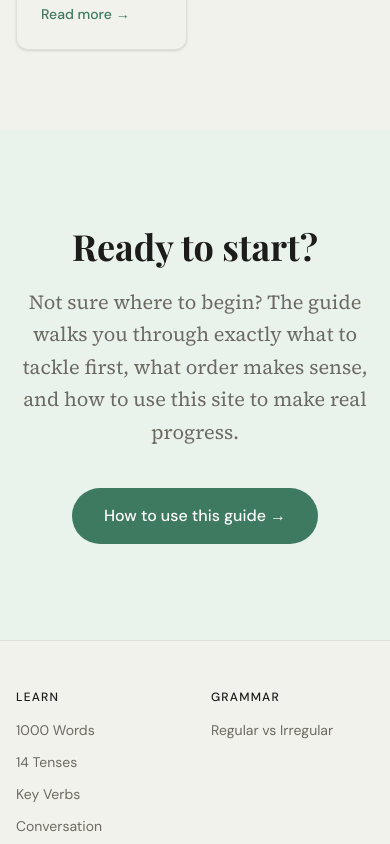
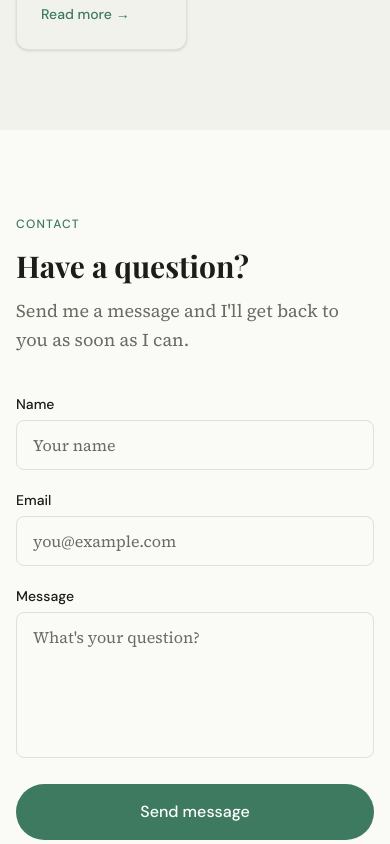
Before and after one commit to johnobriendev/teach-yourself-spanish, a Next.js app: page / in a window 390 px wide. Shown: the part 4400-5244 px from the top of the page. Built offline with nearby package versions, Linux system fonts and the light colour scheme.

Commit message:
feat: add contact form to landing

```diff
--- /dev/null
+++ b/app/actions/contact.ts
@@ -0,0 +1,40 @@
+"use server";
+
+import nodemailer from "nodemailer";
+
+export type ContactState = {
+  status: "idle" | "success" | "error";
+  message: string;
+};
+
+export async function sendContactEmail(
+  _prev: ContactState,
+  formData: FormData
+): Promise<ContactState> {
+  const name = (formData.get("name") as string)?.trim();
+  const email = (formData.get("email") as string)?.trim();
+  const message = (formData.get("message") as string)?.trim();
+
+  if (!name || !email || !message) {
+    return { status: "error", message: "All fields are required." };
+  }
+
+  const transporter = nodemailer.createTransport({
+    service: "gmail",
+    auth: {
+      user: process.env.GMAIL_USER,
+      pass: process.env.GMAIL_APP_PASSWORD,
+    },
+  });
+
+  await transporter.sendMail({
+    from: `"Teach Yourself Spanish" <${process.env.GMAIL_USER}>`,
+    to: process.env.GMAIL_USER,
+    replyTo: email,
+    subject: `Question from ${name}`,
+    text: `Name: ${name}\nEmail: ${email}\n\n${message}`,
+    html: `<p><strong>Name:</strong> ${name}</p><p><strong>Email:</strong> ${email}</p><p>${message.replace(/\n/g, "<br>")}</p>`,
+  });
+
+  return { status: "success", message: "Message sent! I'll be in touch soon." };
+}
--- a/app/page.tsx
+++ b/app/page.tsx
@@ -4,6 +4,7 @@ import johnImage from "@/public/john3.png";
 import Button from "@/components/Button";
 import CalloutBox from "@/components/CalloutBox";
 import TopicCard from "@/components/TopicCard";
+import ContactForm from "@/components/ContactForm";
 
 export const metadata: Metadata = {
   title: "Teach Yourself Spanish — Learn Spanish the right way",
@@ -198,7 +199,25 @@ export default function HomePage() {
         </div>
       </section>
 
-      {/* ── Section 5: Final CTA ─────────────────────────────────────────── */}
+      {/* ── Section 5: Contact ──────────────────────────────────────────── */}
+      <section id="contact" className="py-20 lg:py-32 bg-canvas">
+        <div className="max-w-2xl mx-auto px-4 sm:px-6">
+          <div className="mb-10">
+            <span className="inline-block font-ui text-xs font-medium text-accent uppercase tracking-widest mb-4">
+              Contact
+            </span>
+            <h2 className="font-display text-3xl lg:text-4xl font-bold text-text mb-3">
+              Have a question?
+            </h2>
+            <p className="font-body text-lg text-muted leading-relaxed">
+              Send me a message and I'll get back to you as soon as I can.
+            </p>
+          </div>
+          <ContactForm />
+        </div>
+      </section>
+
+      {/* ── Section 6: Final CTA ─────────────────────────────────────────── */}
       <section className="py-24 lg:py-40 bg-accent-light">
         <div className="max-w-2xl mx-auto px-4 sm:px-6 text-center">
           <h2 className="font-display text-4xl lg:text-5xl font-bold text-text mb-5">
--- /dev/null
+++ b/components/ContactForm.tsx
@@ -0,0 +1,82 @@
+"use client";
+
+import { useActionState } from "react";
+import { sendContactEmail, type ContactState } from "@/app/actions/contact";
+import Button from "@/components/Button";
+
+const initialState: ContactState = { status: "idle", message: "" };
+
+const inputClasses =
+  "w-full rounded-lg border border-border bg-canvas px-4 py-3 font-body text-text placeholder:text-muted focus:outline-none focus:ring-2 focus:ring-accent focus:border-transparent transition";
+
+export default function ContactForm() {
+  const [state, formAction, pending] = useActionState(
+    sendContactEmail,
+    initialState
+  );
+
+  if (state.status === "success") {
+    return (
+      <p className="font-body text-lg text-accent text-center py-8">
+        {state.message}
+      </p>
+    );
+  }
+
+  return (
+    <form action={formAction} className="space-y-5">
+      <div className="grid sm:grid-cols-2 gap-5">
+        <div>
+          <label htmlFor="name" className="block font-ui text-sm font-medium text-text mb-1.5">
+            Name
+          </label>
+          <input
+            id="name"
+            name="name"
+            type="text"
+            required
+            placeholder="Your name"
+            className={inputClasses}
+          />
+        </div>
+        <div>
+          <label htmlFor="email" className="block font-ui text-sm font-medium text-text mb-1.5">
+            Email
+          </label>
+          <input
+            id="email"
+            name="email"
+            type="email"
+            required
+            placeholder="you@example.com"
+            className={inputClasses}
+          />
+        </div>
+      </div>
+
+      <div>
+        <label htmlFor="message" className="block font-ui text-sm font-medium text-text mb-1.5">
+          Message
+        </label>
+        <textarea
+          id="message"
+          name="message"
+          required
+          rows={5}
+          placeholder="What's your question?"
+          className={`${inputClasses} resize-none`}
+        />
+      </div>
+
+      {state.status === "error" && (
+        <p className="font-body text-sm text-red-600" role="alert">
+          {state.message}
+        </p>
+      )}
+
+      <Button type="submit" disabled={pending} size="lg" className="w-full sm:w-auto">
+        {pending ? "Sending…" : "Send message"}
+      </Button>
+    </form>
+  );
+}
--- a/components/Nav.tsx
+++ b/components/Nav.tsx
@@ -136,6 +136,8 @@ export default function Nav() {
               )}
             </div>
 
+            <DesktopLink href="/#contact" label="Contact" current={pathname} />
+
             {/* Conversation dropdown */}
             <div
               className="relative"
@@ -224,6 +226,7 @@ export default function Nav() {
           <MobileLink href="/verbs/regular"   label="Regular Verbs"   current={pathname} />
           <MobileLink href="/verbs/irregular" label="Irregular Verbs" current={pathname} />
           <MobileLink href="/conversation" label="Conversation"      current={pathname} />
+          <MobileLink href="/#contact"    label="Contact"            current={pathname} />
 
         </nav>
       </div>
--- a/package.json
+++ b/package.json
@@ -10,12 +10,14 @@
   },
   "dependencies": {
     "next": "16.2.6",
+    "nodemailer": "^9.0.1",
     "react": "19.2.4",
     "react-dom": "19.2.4"
   },
   "devDependencies": {
     "@tailwindcss/postcss": "^4",
     "@types/node": "^20",
+    "@types/nodemailer": "^8.0.1",
     "@types/react": "^19",
     "@types/react-dom": "^19",
     "eslint": "^9",
```
Also changed, not shown: 1 other file (tests, documents, lock files or other folders).
